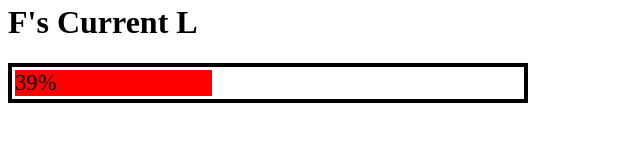
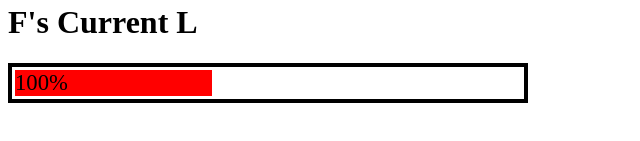
Before and after one commit to fedecape/fedecape.github.io, a plain HTML site: page calc.html in a window 1280 px wide. Shown: the part 137-278 px from the top of the page, 0-640 px from the left. Drawn offline with Linux system fonts and the light colour scheme.

Commit message:
Update calc.html

```diff
--- a/calc.html
+++ b/calc.html
@@ -20,6 +20,6 @@
 	<h1>H's Current L</h1>
 	<div id="perc"><div id="perc_in">40%</div></div>
     <h1>F's Current L</h1>
-	<div id="perc"><div id="perc_in">39%</div></div
+	<div id="perc"><div id="perc_in">100%</div></div
 </body>
 </html>
```
